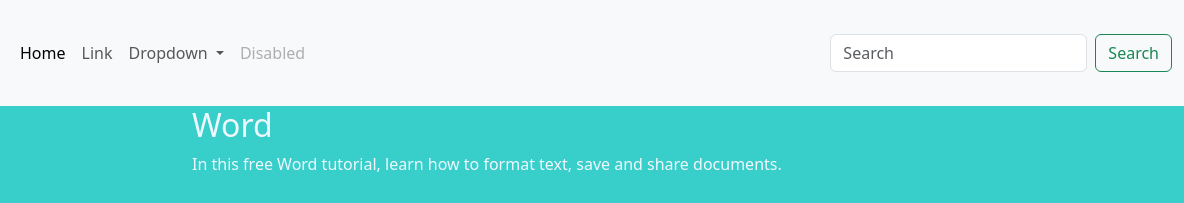
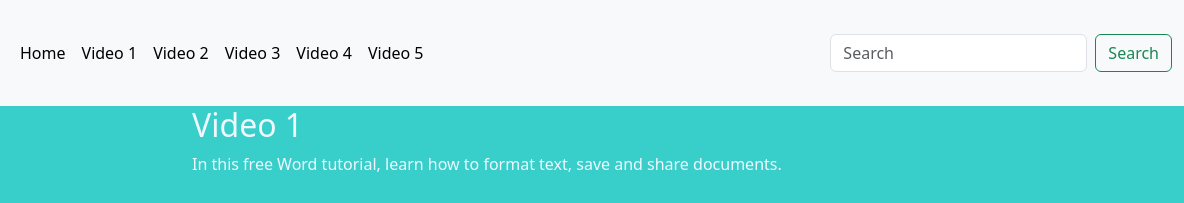
Before and after one commit to SufyanChohan/Assignment-Html-3, a plain HTML site: page index1.html in a window 1280 px wide. Shown: the top 203 px of the page, 96-1280 px from the left. Drawn offline with nearby package versions, Linux system fonts and the light colour scheme.

```diff
--- a/index1.html
+++ b/index1.html
@@ -9,7 +9,7 @@
 <body>
   <nav class="navbar navbar-expand-lg bg-body-tertiary">
     <div class="container-fluid">
-          <a class="navbar-brand" href="./index.html"><img width="80px" height="80pxs" src="./logo1.png" alt=""></a>
+      <a class="navbar-brand" href="./index.html"><img width="80px" height="80px" src="./logo1.png" alt=""></a>
       <button class="navbar-toggler" type="button" data-bs-toggle="collapse" data-bs-target="#navbarSupportedContent" aria-controls="navbarSupportedContent" aria-expanded="false" aria-label="Toggle navigation">
         <span class="navbar-toggler-icon"></span>
       </button>
@@ -19,21 +19,15 @@
             <a class="nav-link active" aria-current="page" href="./index.html">Home</a>
           </li>
           <li class="nav-item">
-                <a class="nav-link" href="#">Link</a>
-              </li>
-              <li class="nav-item dropdown">
-                <a class="nav-link dropdown-toggle" href="#" role="button" data-bs-toggle="dropdown" aria-expanded="false">
-                  Dropdown
-                </a>
-                <ul class="dropdown-menu">
-                  <li><a class="dropdown-item" href="#">Action</a></li>
-                  <li><a class="dropdown-item" href="#">Another action</a></li>
-                  <li><hr class="dropdown-divider"></li>
-                  <li><a class="dropdown-item" href="#">Something else here</a></li>
-                </ul>
-              </li>
-              <li class="nav-item">
-                <a class="nav-link disabled" aria-disabled="true">Disabled</a>
+            <a class="nav-link active" aria-current="page" href="./index1.html">Video 1</a>
+          </li><li class="nav-item">
+            <a class="nav-link active" aria-current="page" href="./index2.html">Video 2</a>
+          </li><li class="nav-item">
+            <a class="nav-link active" aria-current="page" href="./index3.html">Video 3</a>
+          </li><li class="nav-item">
+            <a class="nav-link active" aria-current="page" href="./index4.html">Video 4</a>
+          </li><li class="nav-item">
+            <a class="nav-link active" aria-current="page" href="./index5.html">Video 5</a>
           </li>
         </ul>
         <form class="d-flex" role="search">
@@ -45,7 +39,7 @@
   </nav>
       <div style="width: 100%; height: 100px; background-color: #38CFCA;">
         <div style="width: 55%; margin: auto;">
-            <h2 style="color: aliceblue;">Word</h2>
+            <h2 style="color: aliceblue;">Video 1</h2>
             <p style="color: aliceblue;">In this free Word tutorial, learn how to format text, save and share documents.</p>
         </div>
         </div>
```
Also changed, not shown: index.html (+1 -1 lines), index2.html (+10 -16 lines), index3.html (+10 -16 lines), index4.html (+11 -17 lines), index5.html (+11 -17 lines). Lines whose indentation alone changed are shown as unchanged.
